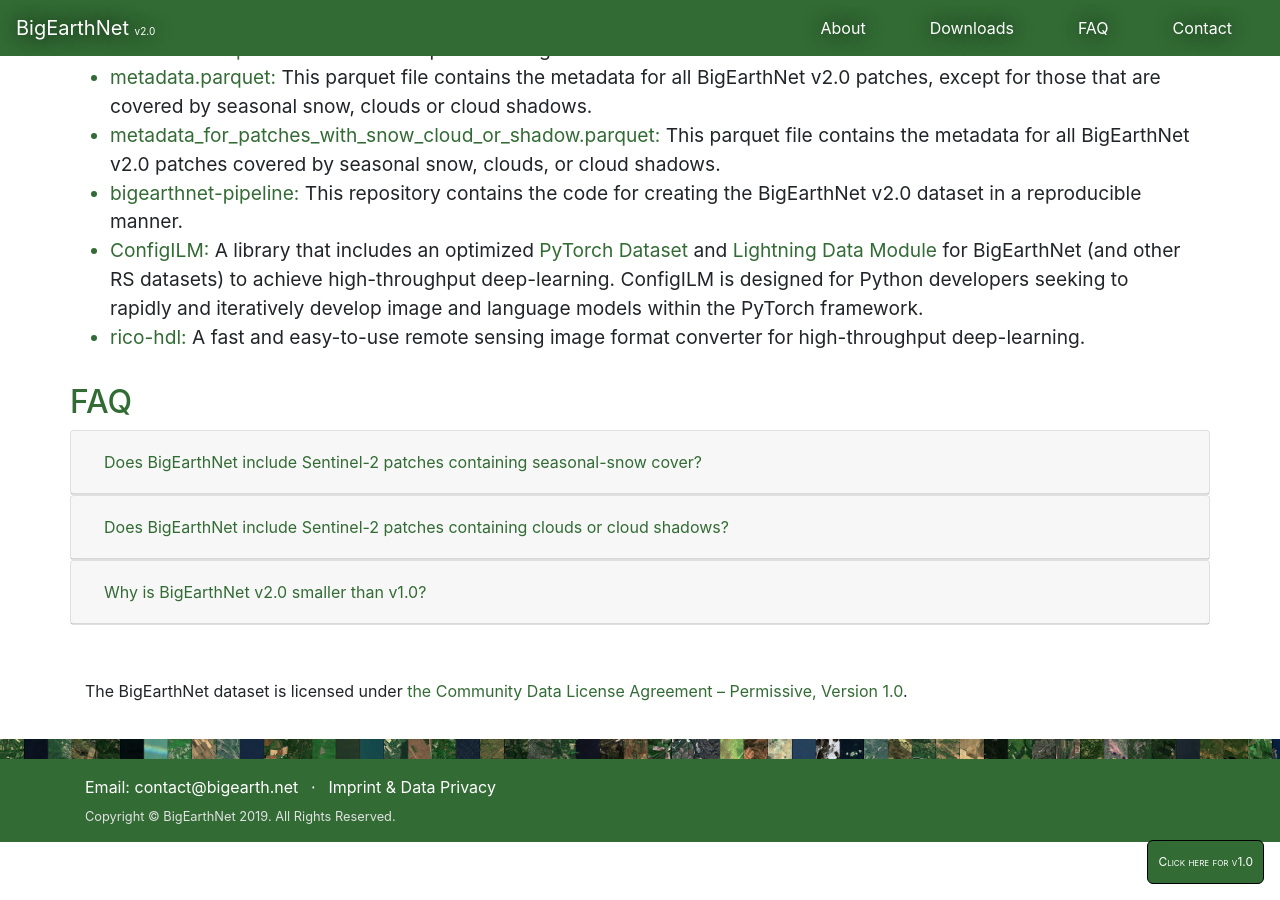
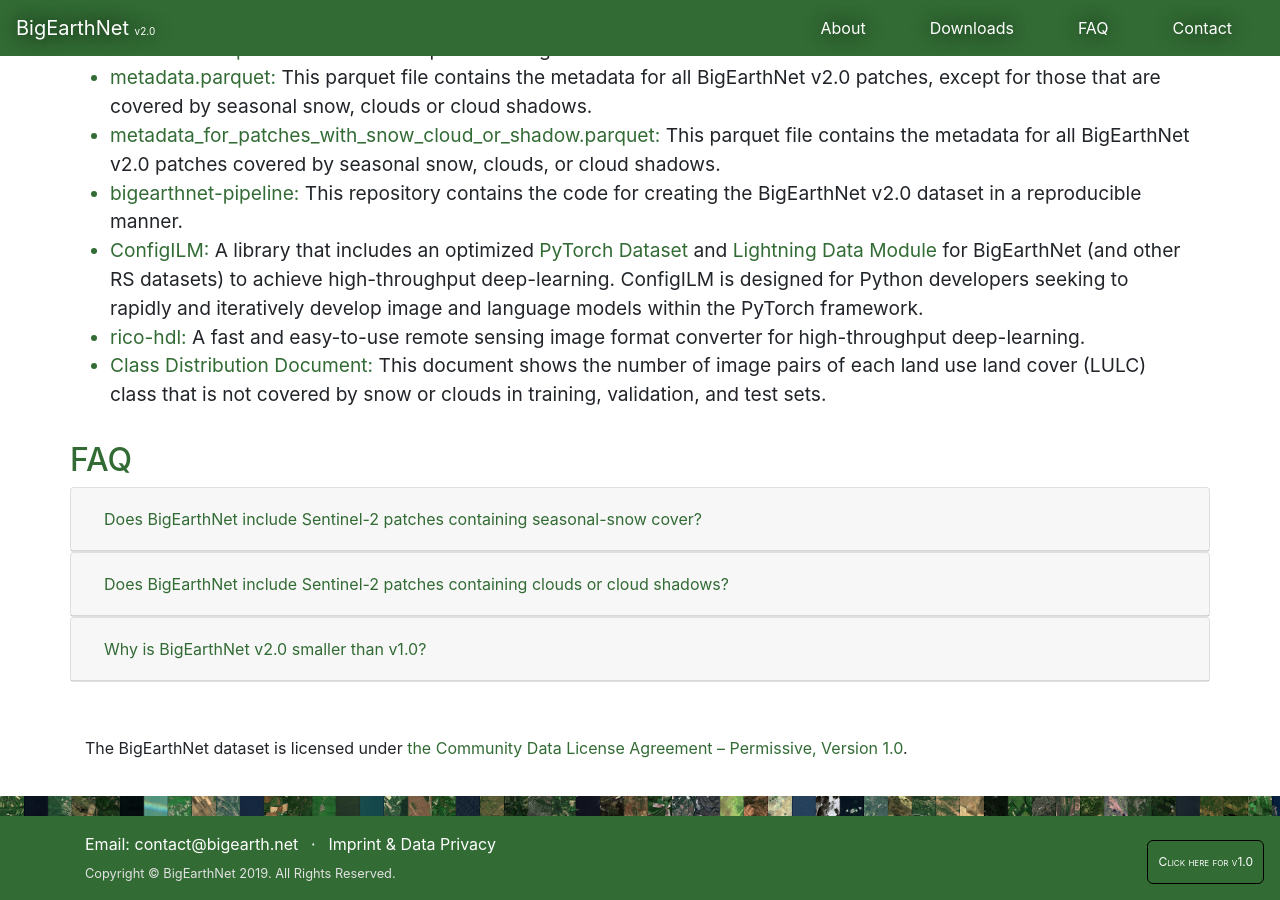
Before and after one commit to rsim-tu-berlin/bigearth.net, a Jekyll site: the page built from index.html, in a window 1280 px wide and 900 px high, scrolled down 1876 px. Built offline with Jekyll 4.4.1, drawn with Linux system fonts in a browser that asks for light colours.

Commit message:
Add label distribution file

```diff
--- a/index.html
+++ b/index.html
@@ -351,6 +351,11 @@
         <li><a href="https://github.com/rsim-tu-berlin/rico-hdl" target="_blank">rico-hdl:</a>
           A fast and easy-to-use remote sensing image format converter for high-throughput
           deep-learning.
+        </li>
+        <li><a href="{{ site.base_url }}static/documents/BigEarthNet_v2_Split.pdf" target="_blank">Class
+            Distribution Document:</a>
+          This document shows the number of image pairs of each land use land cover (LULC) class that is not covered by
+          snow or clouds in training, validation, and test sets.
         </li>
       </ul>
     </div>
```
Also changed, not shown: 1 other file.
